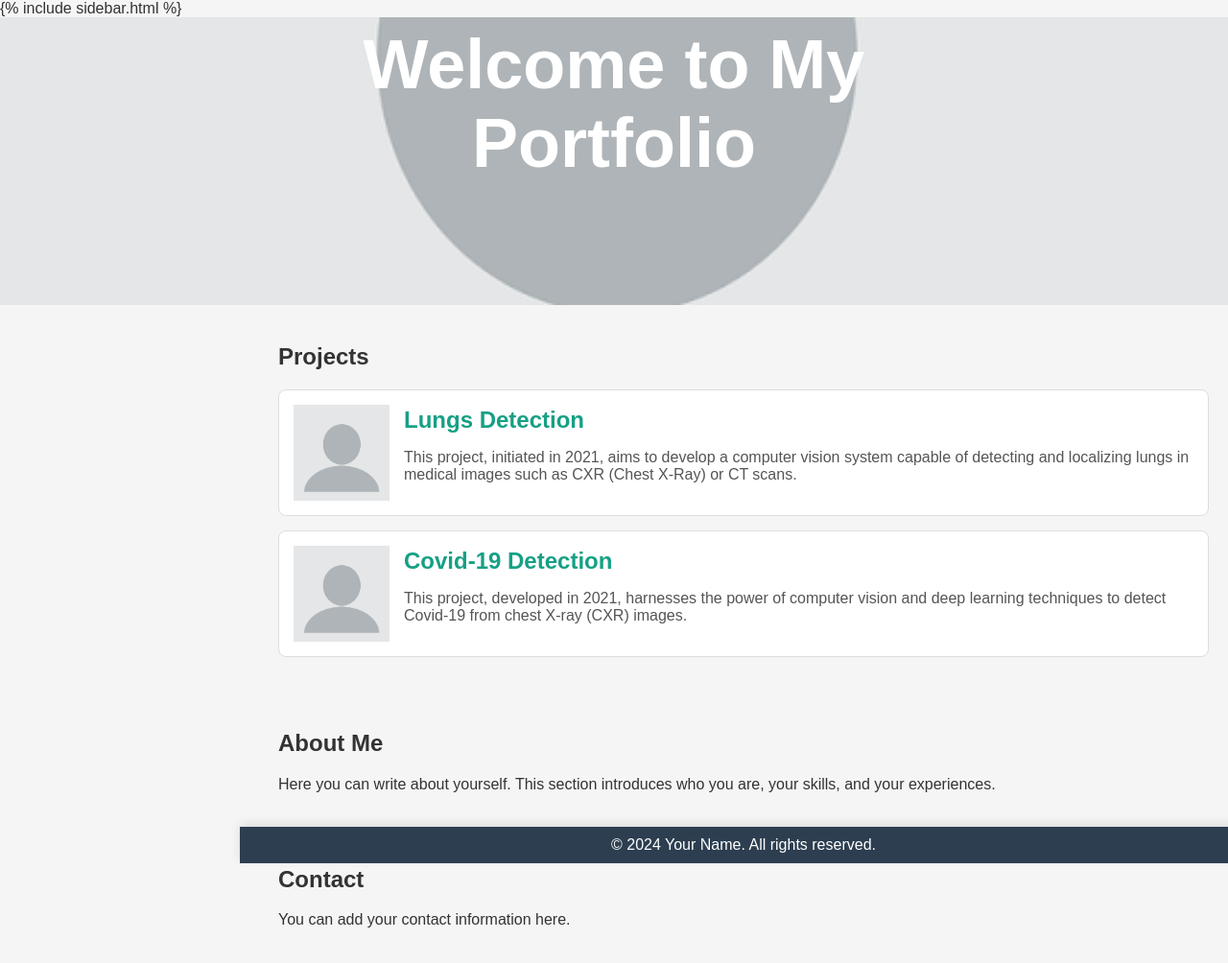
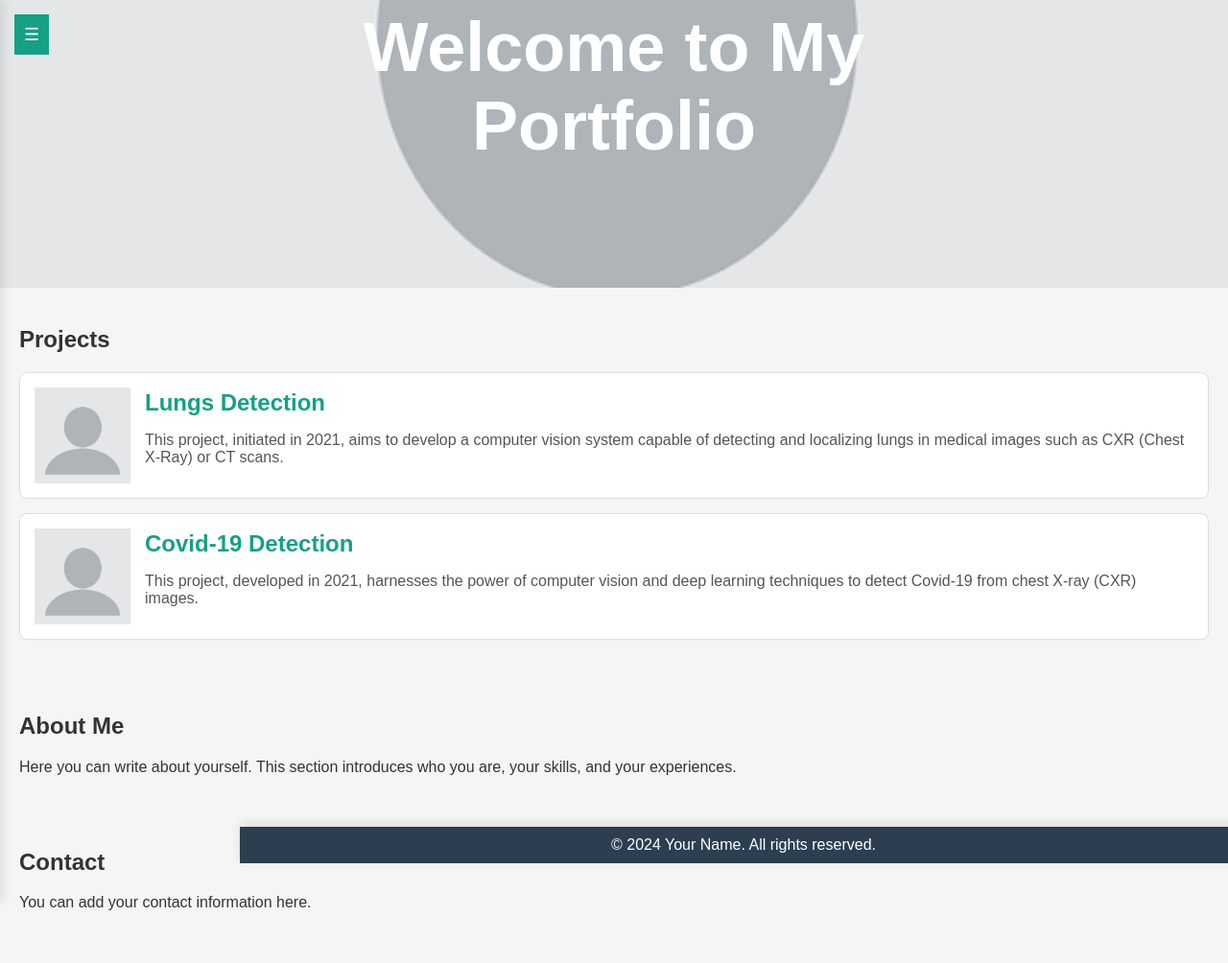
Before and after one commit to azzindani/azzindani.github.io, a Jekyll site: the page index.html, which Jekyll copies as it is, in a window 1280 px wide. Shown: the whole page at 96% size. Built offline with Jekyll 4.4.1, drawn with Linux system fonts in a browser that asks for light colours.

Commit message:
Update index.html

```diff
--- a/index.html
+++ b/index.html
@@ -9,7 +9,15 @@
 <body>
 
   <!-- Sidebar Toggle Button -->
-  {% include sidebar.html %}
+  <button id="toggle-sidebar" onclick="toggleSidebar()">☰</button>
+
+  <!-- Sidebar Structure -->
+  <div id="sidebar" class="sidebar closed">
+    <h2>Navigation</h2>
+    <a href="/">Home</a>
+    <a href="aboutme.html">About Me</a>
+    <a href="#contact">Contact</a>
+  </div>
 
   <!-- Banner with Wide Image -->
   <div class="banner">
```
